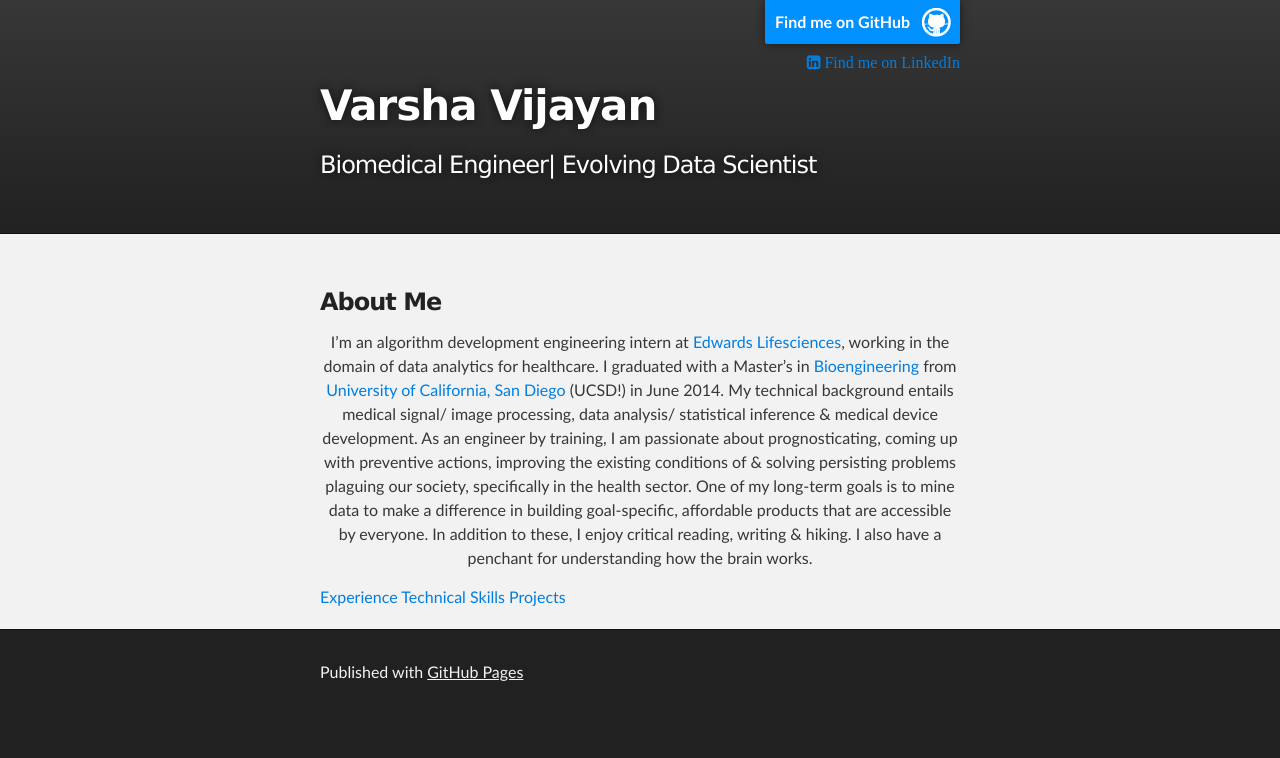
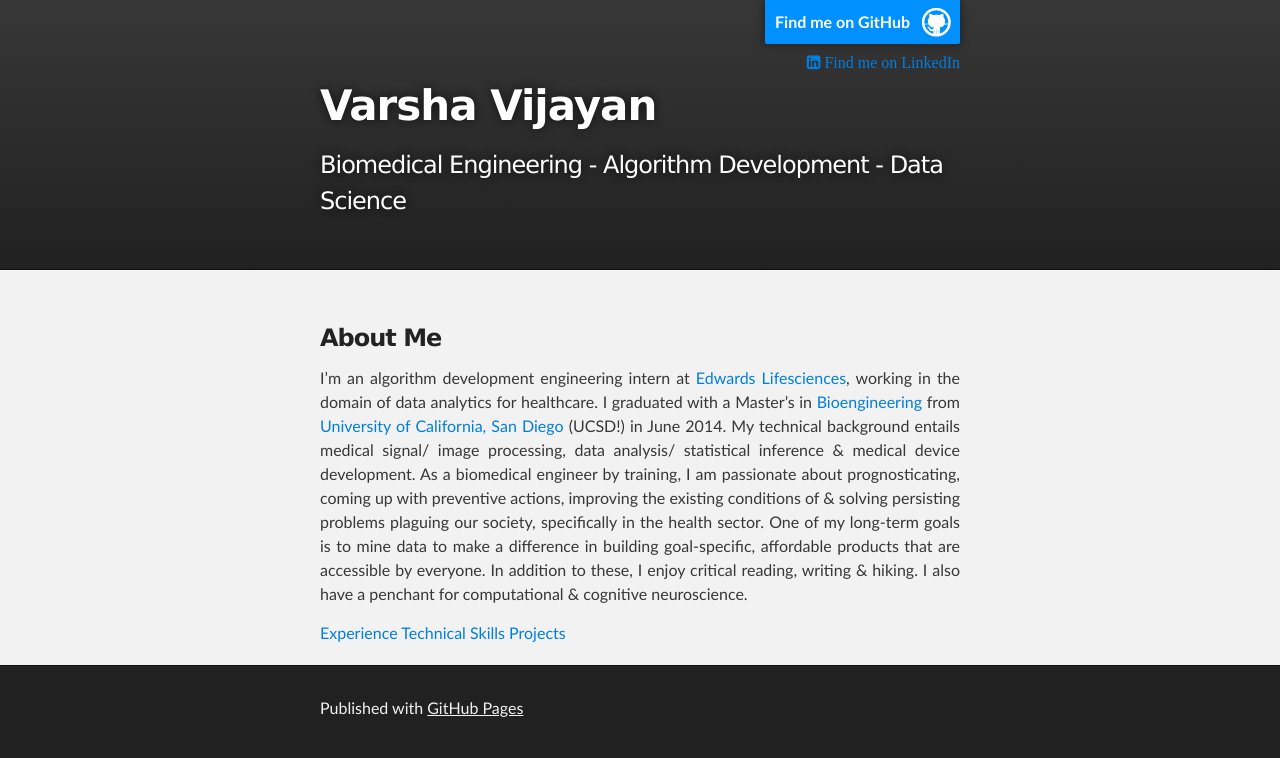
Before and after one commit to varshavijayan/varshavijayan.github.io, a plain HTML site: page index.html in a window 1280 px wide. Drawn offline with Linux system fonts and the light colour scheme.

Commit message:
Update index.html

```diff
--- a/index.html
+++ b/index.html
@@ -23,7 +23,7 @@
                 Find me on LinkedIn</a>
           </div>
           <h1 id="project_title">Varsha Vijayan</h1>
-          <h2 id="project_tagline">Biomedical Engineer| Evolving Data Scientist</h2>
+          <h2 id="project_tagline">Biomedical Engineering - Algorithm Development - Data Science </h2>
 
         </header>
     </div>
@@ -34,13 +34,14 @@
         <h3>
 <a name="about-me" class="anchor" href="#about-me"><span class="octicon octicon-link"></span></a>About Me</h3>
 
-<p align = "center">I’m an algorithm development engineering intern at <a href="http://www.edwards.com/Pages/Default.aspx" target="_blank">Edwards Lifesciences</a>, working in the domain of data analytics for healthcare. I graduated with a Master’s in <a href="http://be.ucsd.edu/" target="_blank">Bioengineering</a> from <a href="http://ucsd.edu/" target="_blank">University of California, San Diego</a> (UCSD!) in June 2014. My technical background entails medical signal/ image processing, data analysis/ statistical inference &amp; medical device development.
-As an engineer by training, I am passionate about prognosticating, coming up with preventive
+<p align = "justify">I’m an algorithm development engineering intern at <a href="http://www.edwards.com/Pages/Default.aspx" target="_blank">Edwards Lifesciences</a>, working in the domain of data analytics for healthcare. I graduated with a Master’s in <a href="http://be.ucsd.edu/" target="_blank">Bioengineering</a> from <a href="http://ucsd.edu/" target="_blank">University of California, San Diego</a> (UCSD!) in June 2014. My technical background entails medical signal/ image processing, data analysis/ statistical inference &amp; medical device development.
+As a biomedical engineer by training, I am passionate about prognosticating, coming up with preventive
 actions, improving the existing conditions of &amp; solving persisting problems plaguing our society,
 specifically in the health sector. One of my long-term goals is to mine data to make a difference in
 building goal-specific, affordable products that are accessible by everyone.
 In addition to these, I enjoy critical reading, writing &amp; hiking. I also have a penchant for
-understanding how the brain works.</p>
+computational & cognitive neuroscience.</p>
+
 <a href="http://varshavijayan.github.io/experience">Experience</a>
 <a href="http://varshavijayan.github.io/skills">Technical Skills</a>
 <a href="http://varshavijayan.github.io/projects">Projects</a>
```
